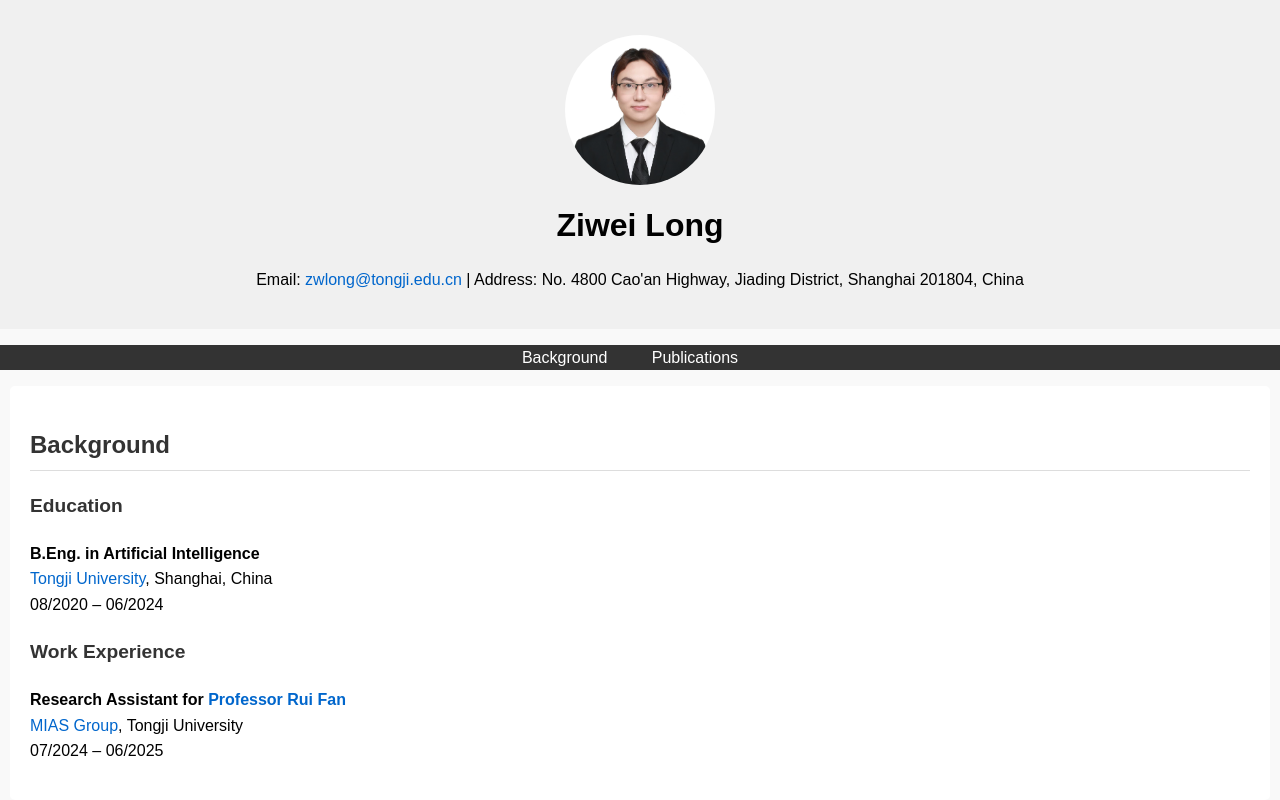
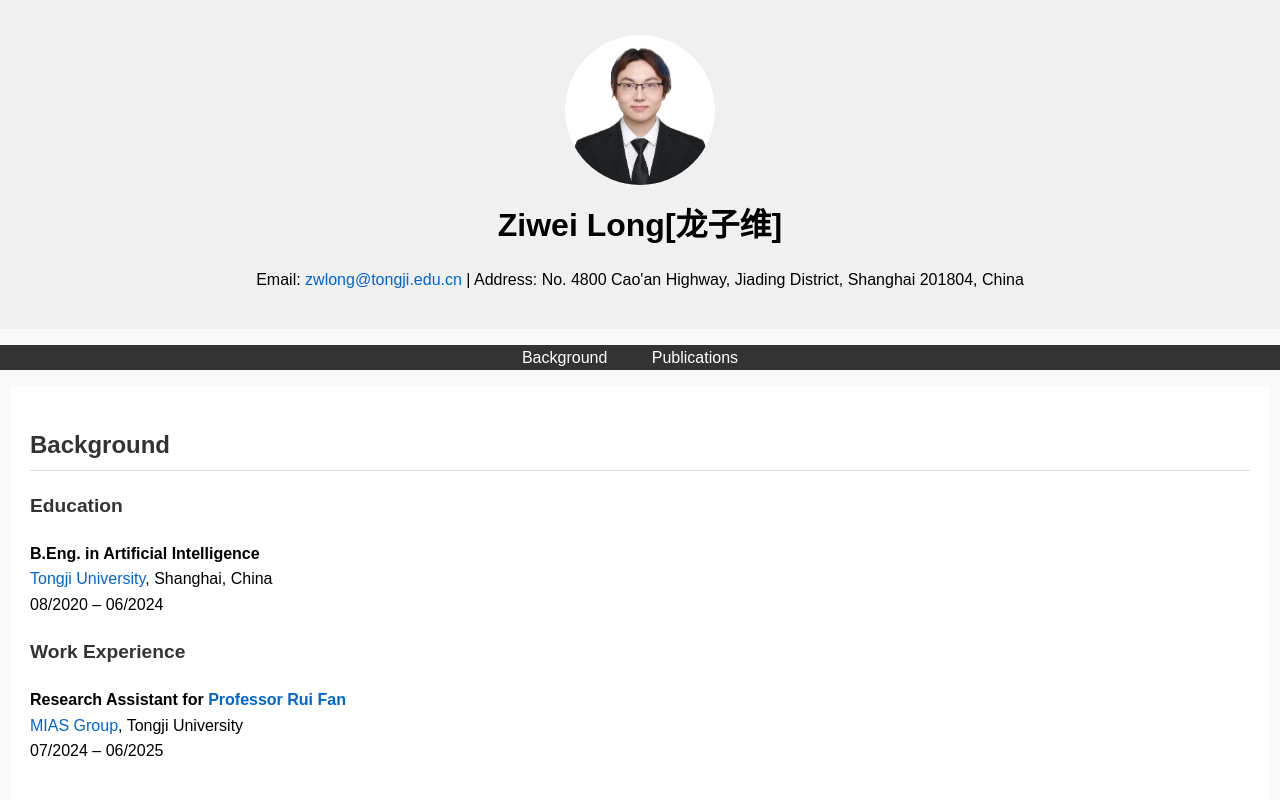
Before and after one commit to SwayLong/SwayLong.github.io, a plain HTML site: page index.html in a window 1280 px wide. Shown: the top 800 px of the page. Drawn offline with Linux system fonts and the light colour scheme.

Commit message:
Update index.html

```diff
--- a/index.html
+++ b/index.html
@@ -98,7 +98,7 @@
 <body>
     <header>
         <img src="zwlong.png" alt="Ziwei Long Profile Photo" class="profile-photo">
-        <h1>Ziwei Long</h1>
+        <h1>Ziwei Long[龙子维]</h1>
         <p>Email: <a href="mailto:zwlong@tongji.edu.cn">zwlong@tongji.edu.cn</a> | Address: No. 4800 Cao'an Highway, Jiading District, Shanghai 201804, China</p>
     </header>
     <nav>
```
